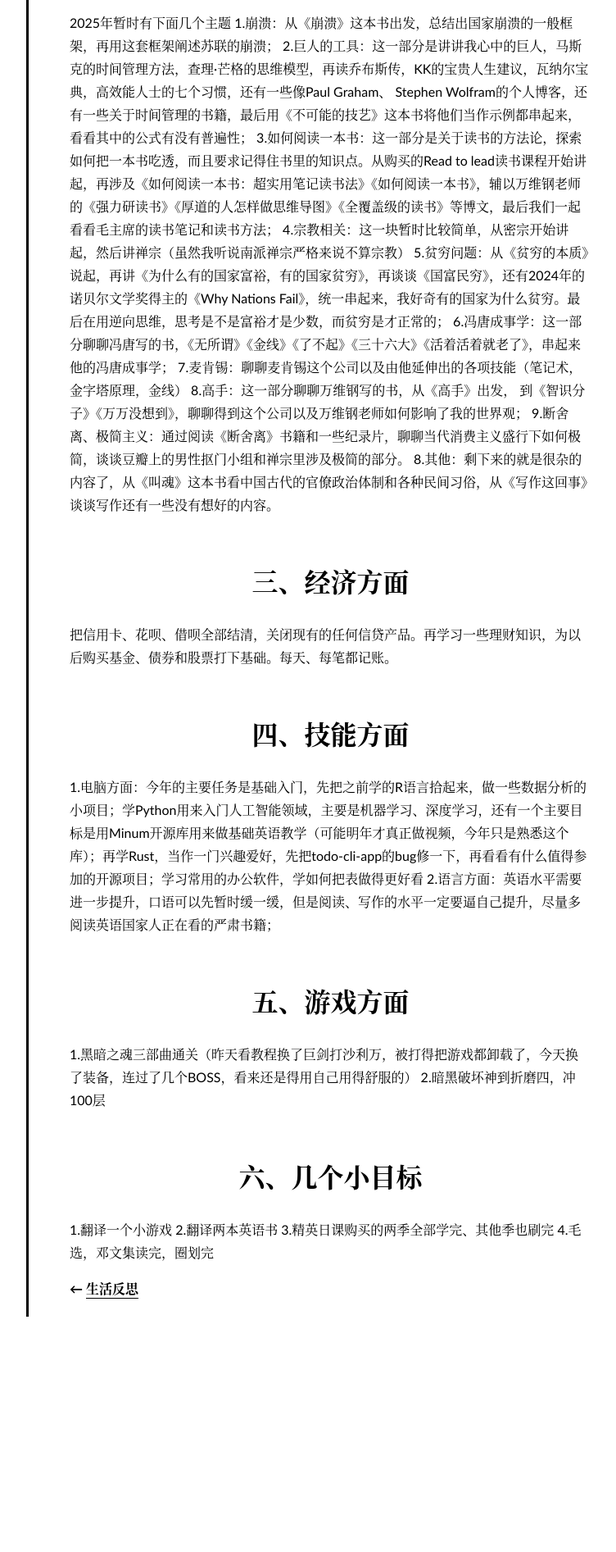
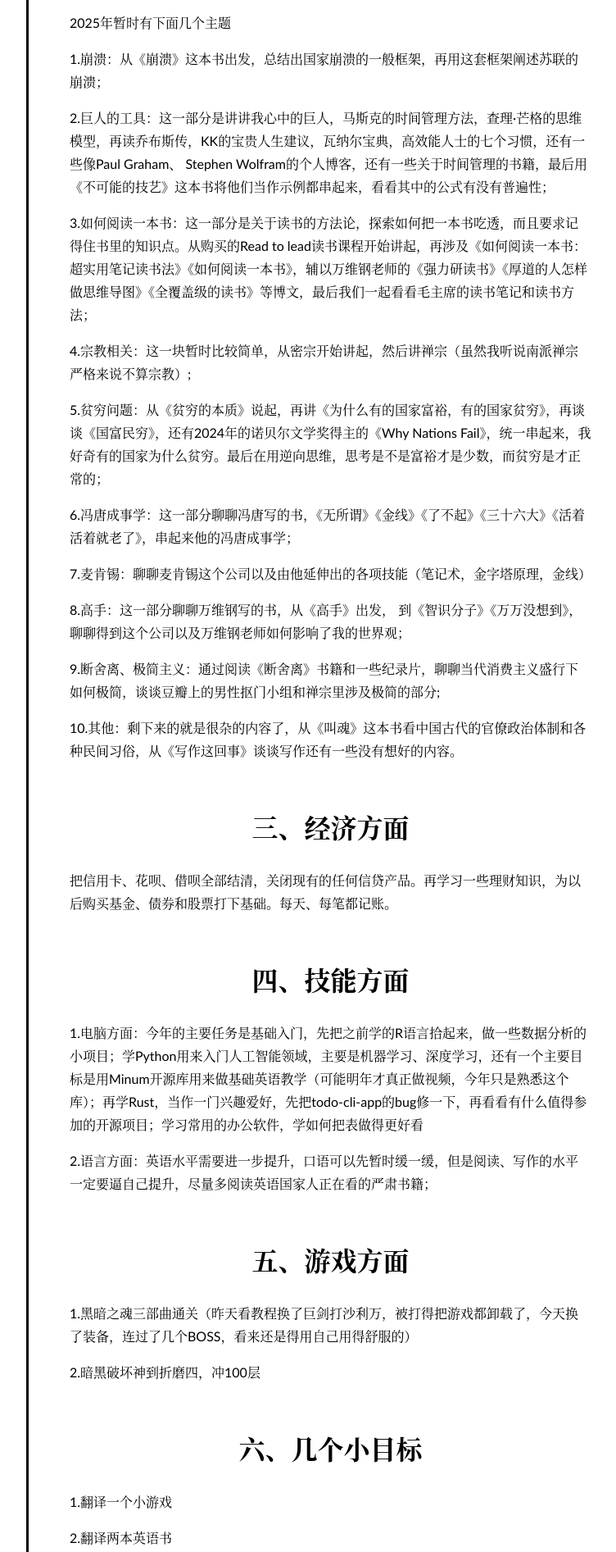
Before and after one commit to wujackwill/wujackwill.github.io, a plain HTML site: page post/2024/12/29/2025/index.html in a window 1280 px wide. Shown: the part 500-2393 px from the top of the page at 82% size, without its empty margins (388-1140 px from the left). Before the commit the page ends 2136 px from the top, so only its background shows below. Drawn offline with nearby package versions, Linux system fonts and the light colour scheme; some packages are replaced by stand-ins of ours.

Commit message:
first commit

```diff
--- a/post/2024/12/29/2025/index.html
+++ b/post/2024/12/29/2025/index.html
@@ -1,7 +1,7 @@
 <!DOCTYPE html>
 <html lang="en-us">
 
-  <head><script src="/livereload.js?mindelay=10&amp;v=2&amp;port=4321&amp;path=livereload" data-no-instant defer></script>
+  <head>
     <meta charset="utf-8">
     <meta name="viewport" content="width=device-width, initial-scale=1">
 
@@ -18,9 +18,13 @@
 
 
       <meta property="description" content="养成好习惯，开始减肥，打造健康的生活方式，戒饮料，五二轻断食。
-[&hellip;] 2025年暂时有下面几个主题 1.崩溃：从《崩溃》这本书出发，总结出国家崩溃的一般框架，再用这套框架阐述苏联的崩溃； 2.巨人的工具：这一部分是讲讲我心中的巨人，马斯克的时间管理方法，查理·芒格的思维模型，再读乔布斯传，KK的宝贵人生建议，瓦纳尔宝典，高效能人士的七个习惯，还有一些像Paul Graham、 &amp;hellip;">
+[&hellip;] 2025年暂时有下面几个主题
+1.崩溃：从《崩溃》这本书出发，总结出国家崩溃的一般框架，再用这套框架阐述苏联的崩溃；
+2.巨人的工具：这一部分是讲讲我心中的巨人，马斯克的时间管理方法，查理·芒格的思维模型，再读乔布斯传，KK的宝贵人生建议，瓦纳尔宝典，高效能人士的七个习惯，还有一些像Paul Graham、 &amp;hellip;">
       <meta property="og:description" content="养成好习惯，开始减肥，打造健康的生活方式，戒饮料，五二轻断食。
-[&hellip;] 2025年暂时有下面几个主题 1.崩溃：从《崩溃》这本书出发，总结出国家崩溃的一般框架，再用这套框架阐述苏联的崩溃； 2.巨人的工具：这一部分是讲讲我心中的巨人，马斯克的时间管理方法，查理·芒格的思维模型，再读乔布斯传，KK的宝贵人生建议，瓦纳尔宝典，高效能人士的七个习惯，还有一些像Paul Graham、 &amp;hellip;">
+[&hellip;] 2025年暂时有下面几个主题
+1.崩溃：从《崩溃》这本书出发，总结出国家崩溃的一般框架，再用这套框架阐述苏联的崩溃；
+2.巨人的工具：这一部分是讲讲我心中的巨人，马斯克的时间管理方法，查理·芒格的思维模型，再读乔布斯传，KK的宝贵人生建议，瓦纳尔宝典，高效能人士的七个习惯，还有一些像Paul Graham、 &amp;hellip;">
 
 
 
@@ -95,30 +99,30 @@
 <h1 id="一生活方面">一、生活方面</h1>
 <p>养成好习惯，开始减肥，打造健康的生活方式，戒饮料，五二轻断食。</p>
 <h1 id="二博客方面">二、博客方面</h1>
-<p>2025年暂时有下面几个主题
-1.崩溃：从《崩溃》这本书出发，总结出国家崩溃的一般框架，再用这套框架阐述苏联的崩溃；
-2.巨人的工具：这一部分是讲讲我心中的巨人，马斯克的时间管理方法，查理·芒格的思维模型，再读乔布斯传，KK的宝贵人生建议，瓦纳尔宝典，高效能人士的七个习惯，还有一些像Paul Graham、 Stephen Wolfram的个人博客，还有一些关于时间管理的书籍，最后用《不可能的技艺》这本书将他们当作示例都串起来，看看其中的公式有没有普遍性；
-3.如何阅读一本书：这一部分是关于读书的方法论，探索如何把一本书吃透，而且要求记得住书里的知识点。从购买的Read to lead读书课程开始讲起，再涉及《如何阅读一本书：超实用笔记读书法》《如何阅读一本书》，辅以万维钢老师的《强力研读书》《厚道的人怎样做思维导图》《全覆盖级的读书》等博文，最后我们一起看看毛主席的读书笔记和读书方法；
-4.宗教相关：这一块暂时比较简单，从密宗开始讲起，然后讲禅宗（虽然我听说南派禅宗严格来说不算宗教）
-5.贫穷问题：从《贫穷的本质》说起，再讲《为什么有的国家富裕，有的国家贫穷》，再谈谈《国富民穷》，还有2024年的诺贝尔文学奖得主的《Why Nations Fail》，统一串起来，我好奇有的国家为什么贫穷。最后在用逆向思维，思考是不是富裕才是少数，而贫穷是才正常的；
-6.冯唐成事学：这一部分聊聊冯唐写的书，《无所谓》《金线》《了不起》《三十六大》《活着活着就老了》，串起来他的冯唐成事学；
-7.麦肯锡：聊聊麦肯锡这个公司以及由他延伸出的各项技能（笔记术，金字塔原理，金线）
-8.高手：这一部分聊聊万维钢写的书，从《高手》出发， 到《智识分子》《万万没想到》，聊聊得到这个公司以及万维钢老师如何影响了我的世界观；
-9.断舍离、极简主义：通过阅读《断舍离》书籍和一些纪录片，聊聊当代消费主义盛行下如何极简，谈谈豆瓣上的男性抠门小组和禅宗里涉及极简的部分。
-8.其他：剩下来的就是很杂的内容了，从《叫魂》这本书看中国古代的官僚政治体制和各种民间习俗，从《写作这回事》谈谈写作还有一些没有想好的内容。</p>
+<p>2025年暂时有下面几个主题</p>
+<p>1.崩溃：从《崩溃》这本书出发，总结出国家崩溃的一般框架，再用这套框架阐述苏联的崩溃；</p>
+<p>2.巨人的工具：这一部分是讲讲我心中的巨人，马斯克的时间管理方法，查理·芒格的思维模型，再读乔布斯传，KK的宝贵人生建议，瓦纳尔宝典，高效能人士的七个习惯，还有一些像Paul Graham、 Stephen Wolfram的个人博客，还有一些关于时间管理的书籍，最后用《不可能的技艺》这本书将他们当作示例都串起来，看看其中的公式有没有普遍性；</p>
+<p>3.如何阅读一本书：这一部分是关于读书的方法论，探索如何把一本书吃透，而且要求记得住书里的知识点。从购买的Read to lead读书课程开始讲起，再涉及《如何阅读一本书：超实用笔记读书法》《如何阅读一本书》，辅以万维钢老师的《强力研读书》《厚道的人怎样做思维导图》《全覆盖级的读书》等博文，最后我们一起看看毛主席的读书笔记和读书方法；</p>
+<p>4.宗教相关：这一块暂时比较简单，从密宗开始讲起，然后讲禅宗（虽然我听说南派禅宗严格来说不算宗教）;</p>
+<p>5.贫穷问题：从《贫穷的本质》说起，再讲《为什么有的国家富裕，有的国家贫穷》，再谈谈《国富民穷》，还有2024年的诺贝尔文学奖得主的《Why Nations Fail》，统一串起来，我好奇有的国家为什么贫穷。最后在用逆向思维，思考是不是富裕才是少数，而贫穷是才正常的；</p>
+<p>6.冯唐成事学：这一部分聊聊冯唐写的书，《无所谓》《金线》《了不起》《三十六大》《活着活着就老了》，串起来他的冯唐成事学；</p>
+<p>7.麦肯锡：聊聊麦肯锡这个公司以及由他延伸出的各项技能（笔记术，金字塔原理，金线）</p>
+<p>8.高手：这一部分聊聊万维钢写的书，从《高手》出发， 到《智识分子》《万万没想到》，聊聊得到这个公司以及万维钢老师如何影响了我的世界观；</p>
+<p>9.断舍离、极简主义：通过阅读《断舍离》书籍和一些纪录片，聊聊当代消费主义盛行下如何极简，谈谈豆瓣上的男性抠门小组和禅宗里涉及极简的部分;</p>
+<p>10.其他：剩下来的就是很杂的内容了，从《叫魂》这本书看中国古代的官僚政治体制和各种民间习俗，从《写作这回事》谈谈写作还有一些没有想好的内容。</p>
 <h1 id="三经济方面">三、经济方面</h1>
 <p>把信用卡、花呗、借呗全部结清，关闭现有的任何信贷产品。再学习一些理财知识，为以后购买基金、债券和股票打下基础。每天、每笔都记账。</p>
 <h1 id="四技能方面">四、技能方面</h1>
-<p>1.电脑方面：今年的主要任务是基础入门，先把之前学的R语言拾起来，做一些数据分析的小项目；学Python用来入门人工智能领域，主要是机器学习、深度学习，还有一个主要目标是用Minum开源库用来做基础英语教学（可能明年才真正做视频，今年只是熟悉这个库）；再学Rust，当作一门兴趣爱好，先把todo-cli-app的bug修一下，再看看有什么值得参加的开源项目；学习常用的办公软件，学如何把表做得更好看
-2.语言方面：英语水平需要进一步提升，口语可以先暂时缓一缓，但是阅读、写作的水平一定要逼自己提升，尽量多阅读英语国家人正在看的严肃书籍；</p>
+<p>1.电脑方面：今年的主要任务是基础入门，先把之前学的R语言拾起来，做一些数据分析的小项目；学Python用来入门人工智能领域，主要是机器学习、深度学习，还有一个主要目标是用Minum开源库用来做基础英语教学（可能明年才真正做视频，今年只是熟悉这个库）；再学Rust，当作一门兴趣爱好，先把todo-cli-app的bug修一下，再看看有什么值得参加的开源项目；学习常用的办公软件，学如何把表做得更好看</p>
+<p>2.语言方面：英语水平需要进一步提升，口语可以先暂时缓一缓，但是阅读、写作的水平一定要逼自己提升，尽量多阅读英语国家人正在看的严肃书籍；</p>
 <h1 id="五游戏方面">五、游戏方面</h1>
-<p>1.黑暗之魂三部曲通关（昨天看教程换了巨剑打沙利万，被打得把游戏都卸载了，今天换了装备，连过了几个BOSS，看来还是得用自己用得舒服的）
-2.暗黑破坏神到折磨四，冲100层</p>
+<p>1.黑暗之魂三部曲通关（昨天看教程换了巨剑打沙利万，被打得把游戏都卸载了，今天换了装备，连过了几个BOSS，看来还是得用自己用得舒服的）</p>
+<p>2.暗黑破坏神到折磨四，冲100层</p>
 <h1 id="六几个小目标">六、几个小目标</h1>
-<p>1.翻译一个小游戏
-2.翻译两本英语书
-3.精英日课购买的两季全部学完、其他季也刷完
-4.毛选，邓文集读完，圈划完</p>
+<p>1.翻译一个小游戏</p>
+<p>2.翻译两本英语书</p>
+<p>3.精英日课购买的两季全部学完、其他季也刷完</p>
+<p>4.毛选，邓文集读完，圈划完</p>
 
 
 
```
Also changed, not shown: index.html (+1 -1 lines), index.xml (+9 -9 lines), post/index.xml (+1 -1 lines).
